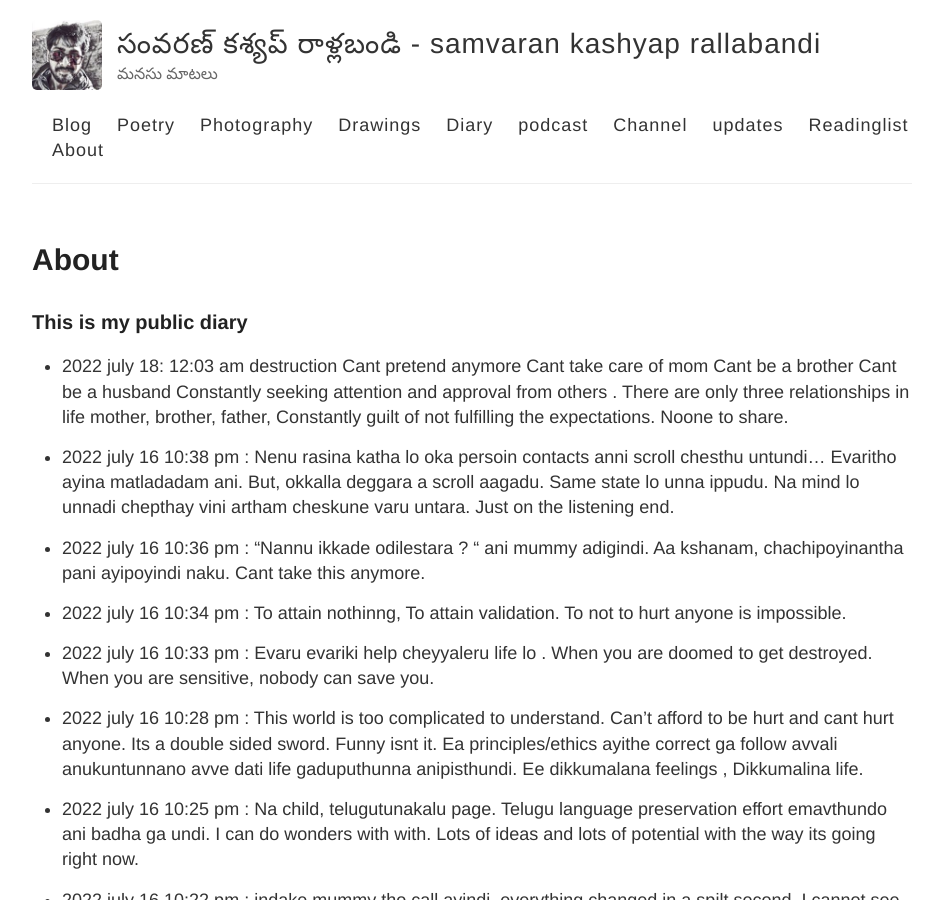
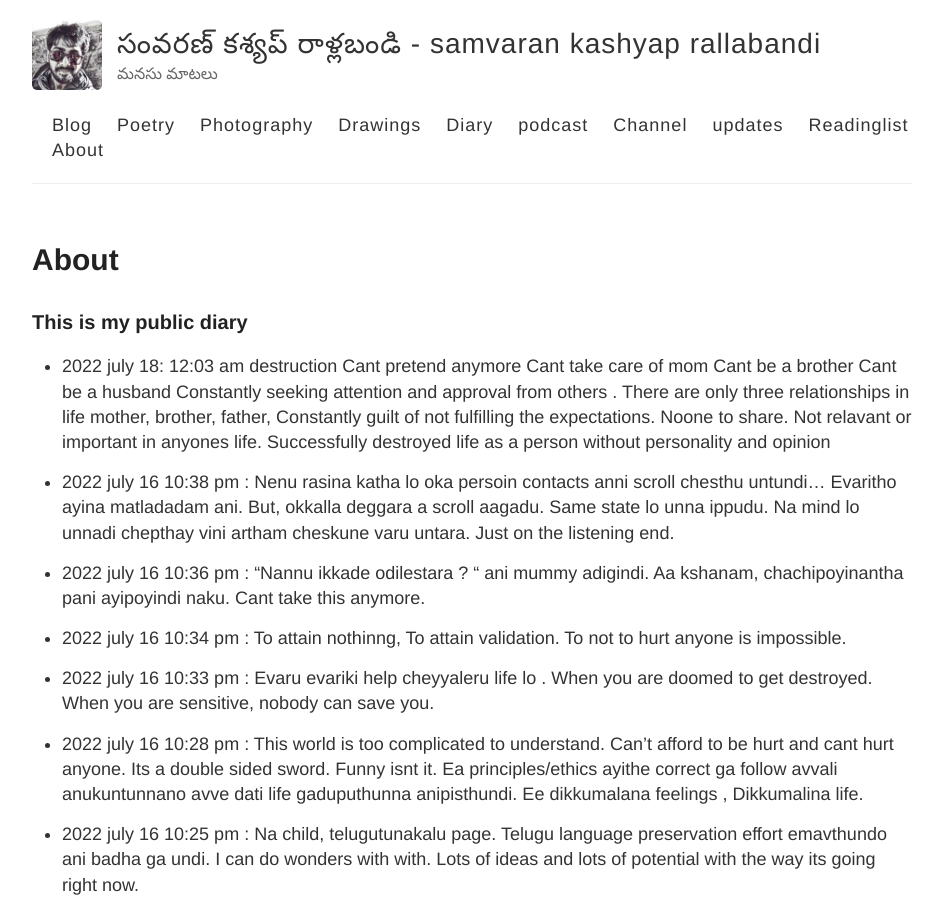
Before and after one commit to rsk/rsk.github.io, a Jekyll site: the page built from updates.md, in a window 1280 px wide and 900 px high. Shown: the whole window, without its empty margins (168-1111 px from the left). Built offline with Jekyll 4.4.1, drawn with Linux system fonts in a browser that asks for light colours; comment, search, counter and statistics services are not loaded.

Commit message:
Update updates.md

```diff
--- a/updates.md
+++ b/updates.md
@@ -16,6 +16,8 @@ Constantly seeking attention and approval from others .
 There are only three relationships in life mother, brother, father,
 Constantly guilt of not fulfilling the expectations.
 Noone to share.
+Not relavant or important in anyones life.
+Successfully destroyed life as a person without personality and opinion
 
 - 2022 july 16 10:38 pm : Nenu rasina katha lo oka persoin contacts anni scroll chesthu untundi... Evaritho ayina matladadam ani.
 But, okkalla deggara a scroll aagadu. Same state lo unna ippudu. Na mind lo unnadi chepthay vini artham cheskune varu untara. Just on the listening end.
```
